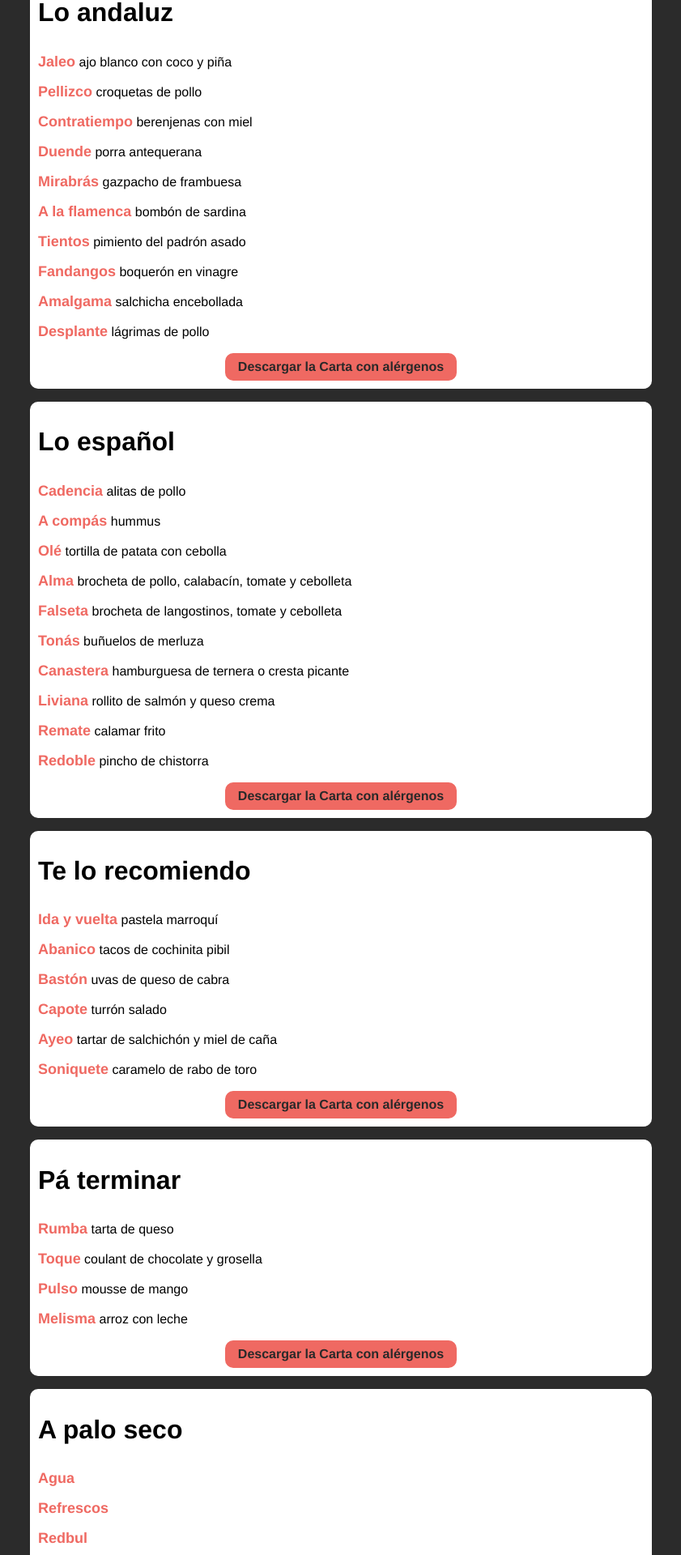
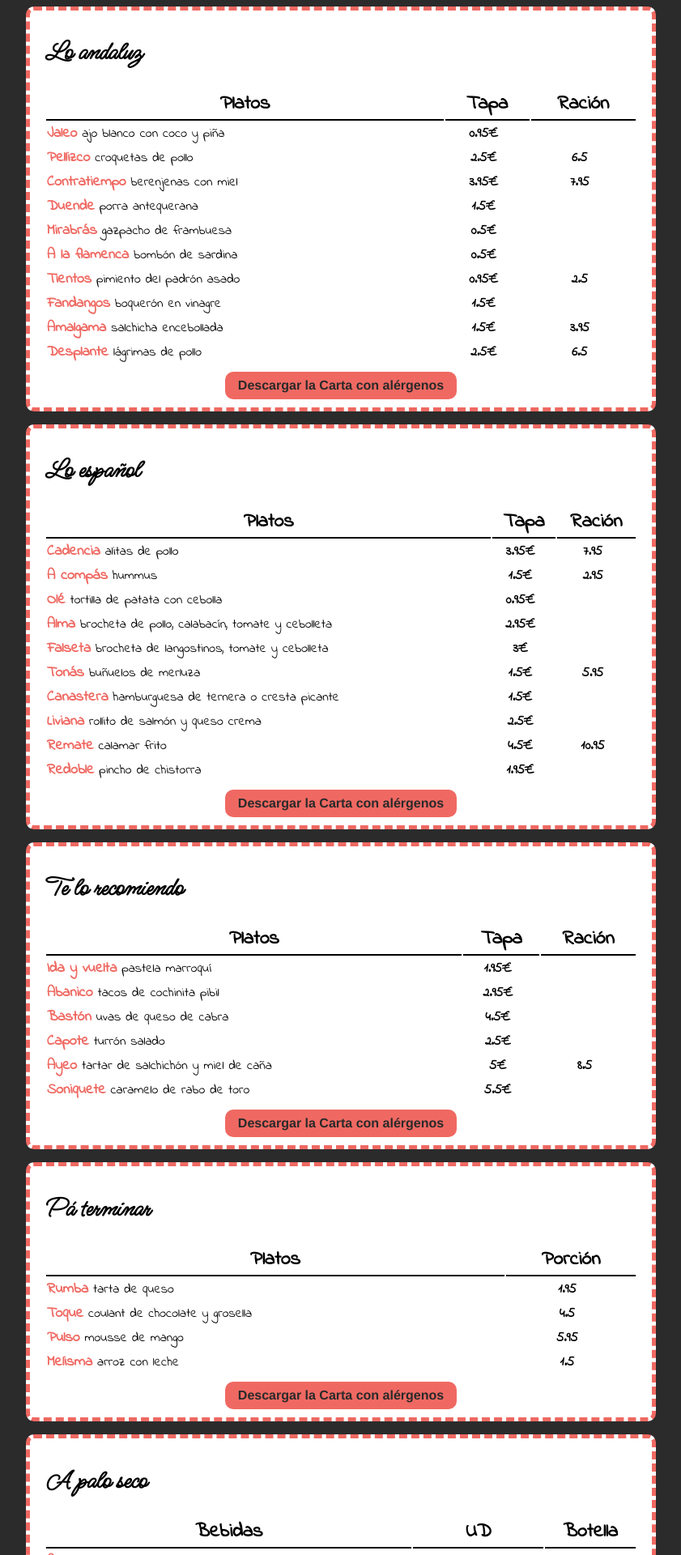
Before and after one commit to geminway92/taperia-rondenia, a Vue app: page /cartas in a window 1280 px wide. Shown: the part 800-2720 px from the top of the page at 81% size, without its empty margins (219-1060 px from the left). Built offline with nearby package versions, Linux system fonts and the light colour scheme.

Commit message:
Added prices to the menu and modified the appearance of the menu.

```diff
--- a/src/views/CartaView.vue
+++ b/src/views/CartaView.vue
@@ -2,10 +2,30 @@
 <div class="carta-view">
 
     <div class="container-card" v-for="carta in cartasArray" :key="carta">
+        <table>
         <h1>{{carta.nameCarta}}</h1>
-        <ul v-for="food in carta.food" :key="food">
-            <li><span>{{food.nameFood}}</span> {{food.description}}</li>
-        </ul>
+            <tr v-if="carta.nameCarta === 'A palo seco'">
+                <th>Bebidas</th>
+                <th>UD</th>
+                <th>Botella</th>
+            </tr>
+            <tr v-else-if="carta.nameCarta !== 'Pá terminar'">
+                <th>Platos</th>
+                <th>Tapa</th>
+                <th>Ración</th>
+
+            </tr>
+
+            <tr v-else>
+                <th>Platos</th>
+                <th>Porción</th>
+            </tr>
+            <tr v-for="food in carta.food" :key="food">
+                <td><span>{{food.nameFood}}</span> {{food.description}}</td>
+                <td v-if="carta.nameCarta !== 'Pá terminar'" class="text-center">{{food.tapa || food.UD}}€</td>
+                <td v-if="food.racion || food.bottle"  class="text-center">{{food.racion || food.bottle + '€'}}</td>
+            </tr>
+        </table>
         <div class="link-pdf">
             <a :href="carta.link" target="_blank">Descargar la Carta con alérgenos</a>
         </div>
@@ -22,77 +42,77 @@ export default {
         return {
             cartasArray: [
                 { nameCarta: "El picoteo", food: [
-                        { nameFood: "Rasgueo", description: "patatas fritas" },
-                        { nameFood: "Escobilla", description: "patatas deluxe" },
-                        { nameFood: "Bulerías", description: "patatas bravas" },
-                        { nameFood: "Trémolo", description: "nachos, queso rallado y guacamole" },
-                        { nameFood: "Solo", description: "aceitunas" }
+                        { nameFood: "Rasgueo", description: "patatas fritas", tapa: 3.50, racion: 5.50  },
+                        { nameFood: "Escobilla", description: "patatas deluxe", tapa: 3.50, racion: 5.95 },
+                        { nameFood: "Bulerías", description: "patatas bravas", tapa: 3.50, racion: 5.95 },
+                        { nameFood: "Trémolo", description: "nachos, queso rallado y guacamole", tapa: 4.50, racion: 7.50 },
+                        { nameFood: "Solo", description: "aceitunas", tapa: 1.50, racion: '' }
                     ], link: "https://drive.google.com/file/d/1lRPLZ1hz1OrIbUVrvl2DHFH7UUt4yJw7/view?usp=sharing"
                 },
                 { nameCarta: "Lo light", food: [
-                        { nameFood: "Verdial", description: "ensaladilla rusa" },
-                        { nameFood: "Malagueña", description: "ensalada malagueña" },
-                        { nameFood: "Repiqueteo", description: "ensalada césar" },
-                        { nameFood: "Mariana", description: "ensalada de pipirrana " },
-                        { nameFood: "Rondeña", description: "ensalada con maíz, nueces, aguacate,tomate y parmesano" },
+                        { nameFood: "Verdial", description: "ensaladilla rusa", tapa: 2.95, racion: 4.50 },
+                        { nameFood: "Malagueña", description: "ensalada malagueña", tapa: 5.50, racion: 8.95 },
+                        { nameFood: "Repiqueteo", description: "ensalada césar", tapa: 4.50, racion: 7.50},
+                        { nameFood: "Mariana", description: "ensalada de pipirrana", tapa: 2.50, racion: 4.50},
+                        { nameFood: "Rondeña", description: "ensalada con maíz, nueces, aguacate,tomate y parmesano", tapa: 2.95, racion: 4.50},
                     ], link: "https://drive.google.com/file/d/1lRPLZ1hz1OrIbUVrvl2DHFH7UUt4yJw7/view?usp=sharing"
                 },
                 { nameCarta: "Lo andaluz", food: [
-                        { nameFood: "Jaleo", description: "ajo blanco con coco y piña" },
-                        { nameFood: "Pellizco", description: "croquetas de pollo" },
-                        { nameFood: "Contratiempo", description: "berenjenas con miel" },
-                        { nameFood: "Duende", description: "porra antequerana" },
-                        { nameFood: "Mirabrás", description: "gazpacho de frambuesa" },
-                        { nameFood: "A la flamenca", description: "bombón de sardina" },
-                        { nameFood: "Tientos", description: "pimiento del padrón asado" },
-                        { nameFood: "Fandangos", description: "boquerón en vinagre" },
-                        { nameFood: "Amalgama", description: "salchicha encebollada" },
-                        { nameFood: "Desplante", description: "lágrimas de pollo" },
+                        { nameFood: "Jaleo", description: "ajo blanco con coco y piña", tapa: 0.95, racion: '' },
+                        { nameFood: "Pellizco", description: "croquetas de pollo", tapa: 2.50, racion: 6.50 },
+                        { nameFood: "Contratiempo", description: "berenjenas con miel", tapa: 3.95, racion: 7.95 },
+                        { nameFood: "Duende", description: "porra antequerana", tapa: 1.50, racion: '' },
+                        { nameFood: "Mirabrás", description: "gazpacho de frambuesa", tapa: 0.50, racion: ''},
+                        { nameFood: "A la flamenca", description: "bombón de sardina", tapa: 0.50, racion: '' },
+                        { nameFood: "Tientos", description: "pimiento del padrón asado", tapa: 0.95, racion: 2.50},
+                        { nameFood: "Fandangos", description: "boquerón en vinagre", tapa: 1.50, racion: ''},
+                        { nameFood: "Amalgama", description: "salchicha encebollada", tapa: 1.50, racion: 3.95},
+                        { nameFood: "Desplante", description: "lágrimas de pollo", tapa: 2.50, racion: 6.50},
                     ], link: "https://drive.google.com/file/d/1x_hmQu7zTyurej-dCpxApm6JPla_K7aQ/view?usp=sharing",
                 },
                 { nameCarta: "Lo español", food: [
-                        { nameFood: "Cadencia", description: "alitas de pollo" },
-                        { nameFood: "A compás", description: "hummus" },
-                        { nameFood: "Olé", description: "tortilla de patata con cebolla" },
-                        { nameFood: "Alma", description: "brocheta de pollo, calabacín, tomate y cebolleta" },
-                        { nameFood: "Falseta", description: "brocheta de langostinos, tomate y cebolleta" },
-                        { nameFood: "Tonás", description: "buñuelos de merluza" },
-                        { nameFood: "Canastera", description: "hamburguesa de ternera o cresta picante" },
-                        { nameFood: "Liviana", description: "rollito de salmón y queso crema" },
-                        { nameFood: "Remate", description: "calamar frito" },
-                        { nameFood: "Redoble", description: "pincho de chistorra" },
+                        { nameFood: "Cadencia", description: "alitas de pollo", tapa: 3.95, racion: 7.95},
+                        { nameFood: "A compás", description: "hummus", tapa: 1.50, racion: 2.95},
+                        { nameFood: "Olé", description: "tortilla de patata con cebolla", tapa: 0.95, racion: ''},
+                        { nameFood: "Alma", description: "brocheta de pollo, calabacín, tomate y cebolleta", tapa: 2.95, racion: ''},
+                        { nameFood: "Falseta", description: "brocheta de langostinos, tomate y cebolleta", tapa: 3, racion: ''},
+                        { nameFood: "Tonás", description: "buñuelos de merluza", tapa: 1.50, racion: 5.95},
+                        { nameFood: "Canastera", description: "hamburguesa de ternera o cresta picante", tapa: 1.50, racion: ''},
+                        { nameFood: "Liviana", description: "rollito de salmón y queso crema", tapa: 2.50, racion: ''},
+                        { nameFood: "Remate", description: "calamar frito", tapa: 4.50, racion: 10.95},
+                        { nameFood: "Redoble", description: "pincho de chistorra", tapa: 1.95, racion: ''},
                     ], link: "https://drive.google.com/file/d/1x_hmQu7zTyurej-dCpxApm6JPla_K7aQ/view?usp=sharing",
                 },
                 { nameCarta: "Te lo recomiendo", food: [
-                        { nameFood: "Ida y vuelta", description: "pastela marroquí" },
-                        { nameFood: "Abanico", description: "tacos de cochinita pibil" },
-                        { nameFood: "Bastón", description: "uvas de queso de cabra" },
-                        { nameFood: "Capote", description: "turrón salado" },
-                        { nameFood: "Ayeo", description: "tartar de salchichón y miel de caña" },
-                        { nameFood: "Soniquete", description: "caramelo de rabo de toro" },
+                        { nameFood: "Ida y vuelta", description: "pastela marroquí", tapa: 1.95, racion: ''},
+                        { nameFood: "Abanico", description: "tacos de cochinita pibil", tapa: 2.95, racion: ''},
+                        { nameFood: "Bastón", description: "uvas de queso de cabra", tapa: 4.50, racion: ''},
+                        { nameFood: "Capote", description: "turrón salado", tapa: 2.50, racion: ''},
+                        { nameFood: "Ayeo", description: "tartar de salchichón y miel de caña", tapa: 5, racion: 8.50},
+                        { nameFood: "Soniquete", description: "caramelo de rabo de toro", tapa: 5.50, racion: ''},
                     ], link: "https://drive.google.com/file/d/1_hjqkK3NBDiTXsjvtzScI8nye40RNYIP/view?usp=sharing"
                 },
                 { nameCarta: "Pá terminar", food: [
-                        { nameFood: "Rumba", description: "tarta de queso" },
-                        { nameFood: "Toque", description: "coulant de chocolate y grosella" },
-                        { nameFood: "Pulso", description: "mousse de mango" },
-                        { nameFood: "Melisma", description: "arroz con leche" },
+                        { nameFood: "Rumba", description: "tarta de queso", racion: 1.95},
+                        { nameFood: "Toque", description: "coulant de chocolate y grosella", racion: 4.50},
+                        { nameFood: "Pulso", description: "mousse de mango", racion: 5.95},
+                        { nameFood: "Melisma", description: "arroz con leche", racion: 1.50},
                     ], link: "https://drive.google.com/file/d/1_hjqkK3NBDiTXsjvtzScI8nye40RNYIP/view?usp=sharing"
                 },
                 { nameCarta: "A palo seco", food: [
-                        { nameFood: "Agua" },
-                        { nameFood: "Refrescos" },
-                        { nameFood: "Redbul" },
-                        { nameFood: "Vino tinto Rioja" },
-                        { nameFood: "Vino tinto Ribiera del Duero \"Protos\"" },
-                        { nameFood: "Vino blanco Verdejo \"Protos\"" },
-                        { nameFood: "Vino Albariño Eidosea" },
-                        { nameFood: "San Miguel" },
-                        { nameFood: "Victoria" },
-                        { nameFood: "Alhambra verde 1995" },
-                        { nameFood: "Café e infusiones" },
-                        { nameFood: "Baileys" },
-                        { nameFood: "Combinados" },
+                        { nameFood: "Agua", UD: 1.50},
+                        { nameFood: "Refrescos", UD: 1.80},
+                        { nameFood: "Redbul" , UD: 2.50},
+                        { nameFood: "Vino tinto Rioja" , UD: 8.50, bottle: 67.50},
+                        { nameFood: "Vino tinto Ribiera del Duero \"Protos\"" , UD: 15, bottle: 120},
+                        { nameFood: "Vino blanco Verdejo \"Protos\"" , UD: 4.50, bottle: 35.50},
+                        { nameFood: "Vino Albariño Eidosea" , UD: 7.95, bottle: 60.50},
+                        { nameFood: "San Miguel" , UD: 2.50},
+                        { nameFood: "Victoria" , UD: 2.50},
+                        { nameFood: "Alhambra verde 1995" , UD: 2.95},
+                        { nameFood: "Café e infusiones" , UD: 1.80},
+                        { nameFood: "Baileys" , UD: 4},
+                        { nameFood: "Combinados" , UD: 'Desde 5.95'},
                     ], link: "https://drive.google.com/file/d/16DIiI8ej8L4OhOh09noeUIGeNqh9DqxK/view?usp=sharing"
                 },
             ]
@@ -103,10 +123,37 @@ export default {
 </script>
 
 <style scoped>
-ul{
-    list-style: none;
+ @font-face {
+     font-family: 'Ms Madi';
+     src:
+     url(../../public/assets/fonts/MsMadi-Regular.ttf);
+ }
+
+ @font-face {
+     font-family: 'Indie Flower';
+     src:
+     url(../../public/assets/fonts/IndieFlower-Regular.ttf);
+ }
+table{
     padding: 0 10px;
+    margin: .5em;
 }
+table h1{
+    font-family: 'Ms Madi', cursive;
+}
+
+th{
+    border-bottom: solid black 2px;
+    font-family: 'Ms Madi', cursive;
+     font-family: 'Indie Flower', cursive;
+    font-size: 1.5em;
+}
+
+td{
+    font-family: 'Indie Flower', cursive;
+    padding-right: 10px;
+}
+
 .carta-view{
     display: flex;
     flex-direction: column;
@@ -115,19 +162,17 @@ ul{
     margin: 1em 0;
 }
 
-
 .container-card{
+    display: flex;
+    flex-direction: column;
     background: #ffffff;
+    border: dashed #ef6962 5px;
     width: 90%;
     border-radius: 10px;
     height: min-content;
 }
 
-.container-card h1{
-    padding: 10px;
-}
-
-.container-card li span{
+.container-card span{
     color: #ef6962;
     font-weight: bold;
     font-size: 18px;
@@ -152,10 +197,17 @@ ul{
  background: pink;
 }
 
+.text-center{
+    text-align: center;
+    font-weight: bold;
+}
 @media screen and (min-width: 800px) {
     .container-card{
         width: 60%;
     }
 }
 
+
+
+
 </style>
```
Also changed, not shown: public/assets/fonts/IndieFlower-Regular.ttf (added), public/assets/fonts/MsMadi-Regular.ttf (added).
